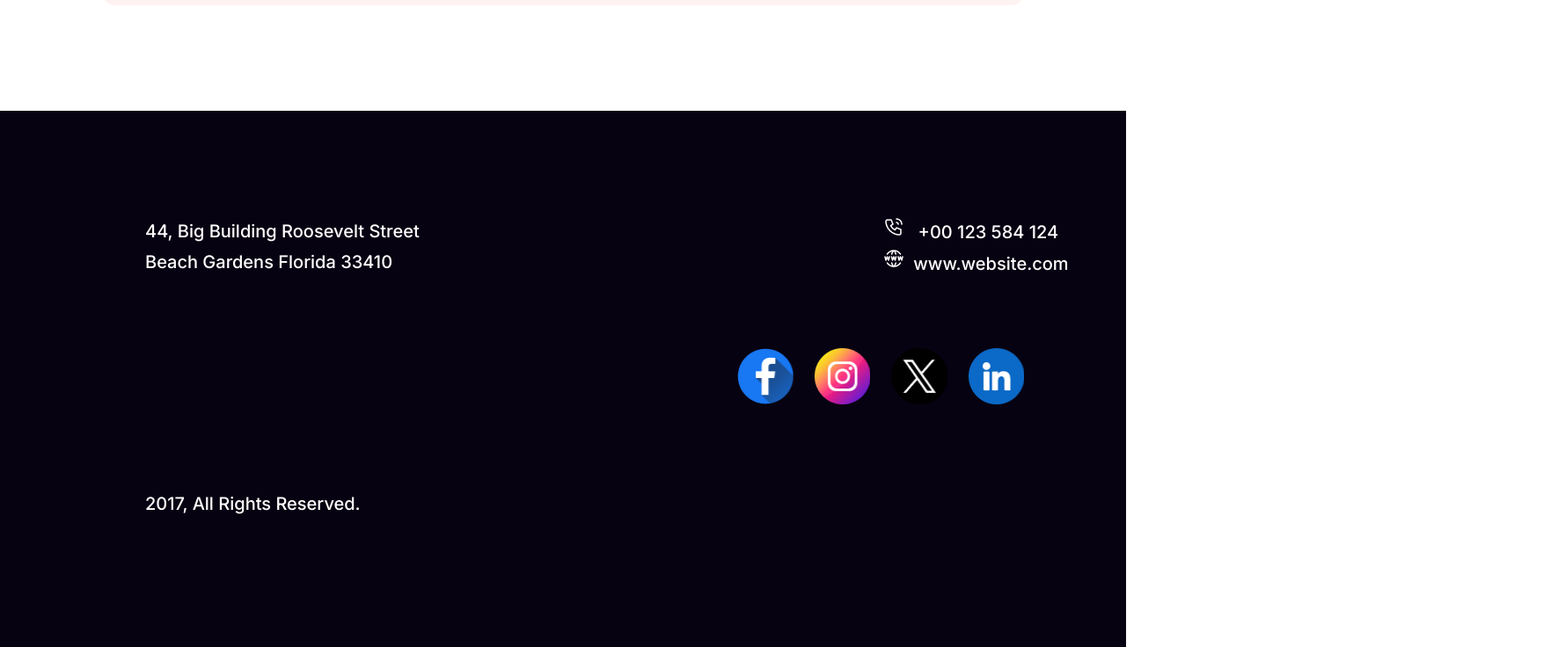
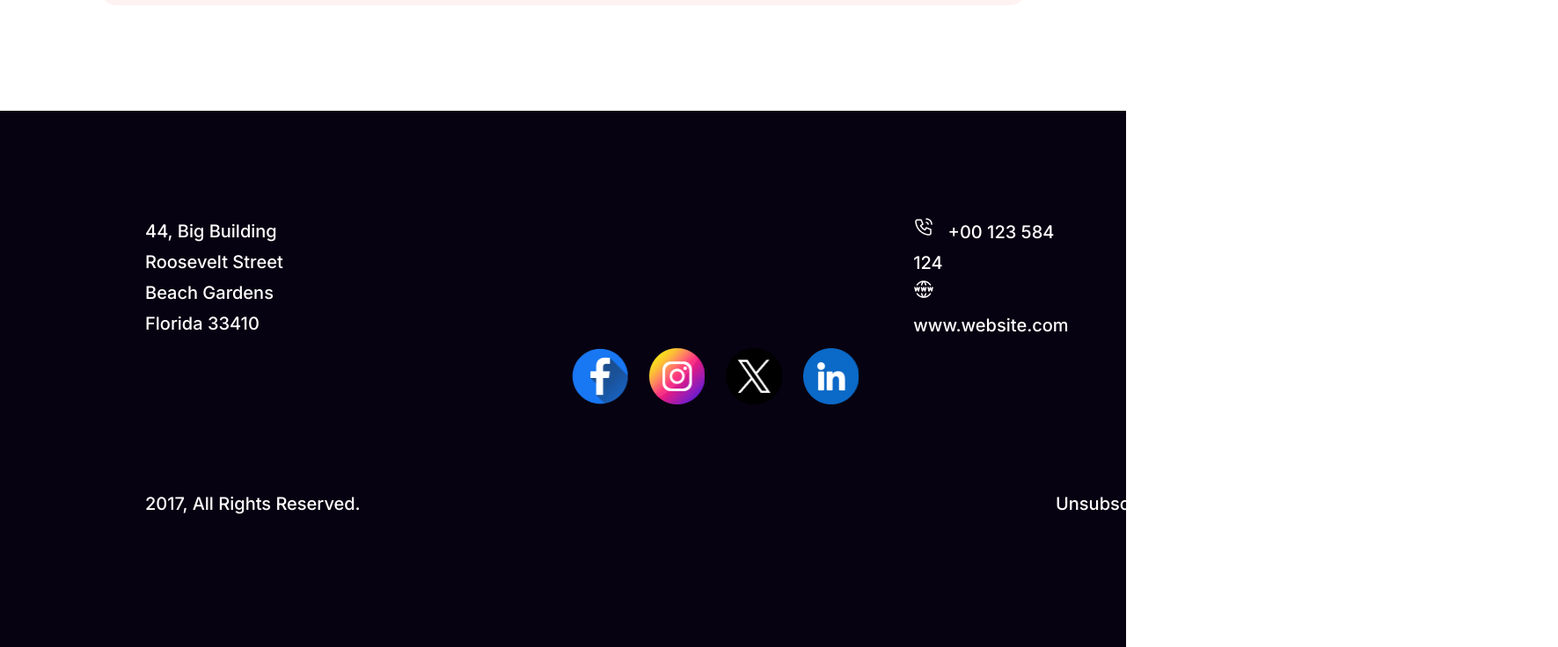
Before and after one commit to Alnakib797/assignment-01, a plain HTML site: page index.html in a window 1280 px wide. Shown: the part 6580-7316 px from the top of the page at 88% size, 1771 px wide, since content can reach past the window. Drawn offline with Linux system fonts and the light colour scheme.

Commit message:
banner-9 all added

```diff
--- a/style.css
+++ b/style.css
@@ -492,6 +492,7 @@ input:hover {
 
 .banner-9 {
   width: 100%;
+  max-width: 1580px;
   height: 610px;
   background-color: #070211;
   font-family: Inter;
@@ -499,6 +500,7 @@ input:hover {
   font-weight: 500;
   line-height: 35px; /* 166.667% */
   position: relative;
+  margin: 0 auto;
 }
 
 .banner-9 p{
@@ -507,13 +509,14 @@ input:hover {
 
 .banner-9-back{
   width: 82%;
+  max-width: 1320px;
   height: 370px;
   /* background-color: #f00; */
   position: absolute;
   top: 120px;
   left: 165px;
   display: flex;
-  justify-content: space-between;
+  /* justify-content: space-between; */
 }
 
 .banner-9-icons{
@@ -521,7 +524,7 @@ input:hover {
   width: 350px;
   height: 64px;
   top: 270px;
-  left: 838px;
+  left: 650px;
   display: flex;
 }
 
@@ -550,6 +553,10 @@ input:hover {
   background-image: url(resources/Linkedin.png);
 }
 
+.banner-9-text2{
+  margin-left: 700px;
+}
+
 .banner-9-text2 img{
   padding-right: 10px;
   line-height: 40px;
@@ -564,6 +571,6 @@ input:hover {
 
 .banner-9-text-4{
   /* background-color: rgb(183, 103, 0); */
-  padding-left: 1650px;
+  padding-left: 1200px;
   margin-top: -35px;
 }
```
Also changed, not shown: index.html (+0 -1 lines).
